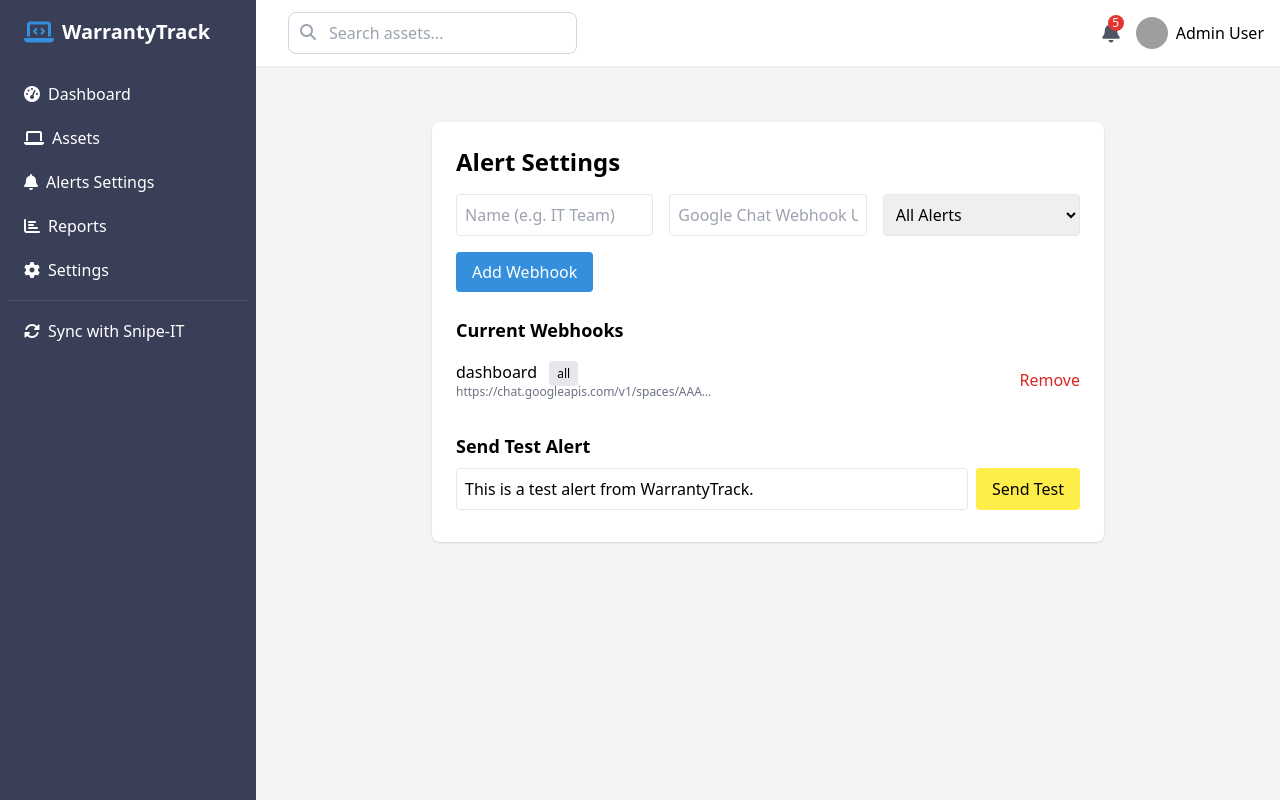
After one commit to Toymakerftw/warranty_dash, a Flask app: page /alert-settings in a window 1280 px wide. The commit adds this page. Run offline with Flask 3, Linux system fonts and the light colour scheme; data comes from the database, SQL or seed files in the repository; both versions use the stored data as it was after the commit; some libraries are stand-ins or nearby versions; grey boxes are pictures that could not be loaded.

Commit message:
alert webhooks

```diff
--- a/app.py
+++ b/app.py
@@ -1,6 +1,8 @@
 from flask import Flask
 from app.routes import main_bp, assets_bp
 from app.database import init_db
+from apscheduler.schedulers.background import BackgroundScheduler
+import atexit
 
 def create_app():
     app = Flask(__name__)
@@ -14,6 +16,27 @@ def create_app():
     with app.app_context():
         init_db()
 
+    # Scheduler setup (moved from main.py)
+    if not hasattr(app, 'apscheduler'):
+        from app.routes.main import send_scheduled_alerts
+        scheduler = BackgroundScheduler()
+        cron_expr = app.config.get('ALERT_CRON', '0 8 * * *')
+        cron_parts = cron_expr.split()
+        scheduler.add_job(
+            send_scheduled_alerts,
+            'cron',
+            minute=cron_parts[0],
+            hour=cron_parts[1],
+            day=cron_parts[2],
+            month=cron_parts[3],
+            day_of_week=cron_parts[4],
+            id='send_scheduled_alerts',
+            replace_existing=True
+        )
+        scheduler.start()
+        atexit.register(lambda: scheduler.shutdown())
+        app.apscheduler = scheduler
+
     return app
 
 if __name__ == '__main__':
--- a/app/database.py
+++ b/app/database.py
@@ -26,6 +26,17 @@ def init_db():
         warranty_end_date TEXT,
         purchase_date TEXT,
         notes TEXT,
+        created_at TEXT DEFAULT (datetime('now'))
+    )
+    ''')
+    # Add alert_settings table for storing webhook URLs and alert preferences
+    db.execute('''
+    CREATE TABLE IF NOT EXISTS alert_settings (
+        id INTEGER PRIMARY KEY AUTOINCREMENT,
+        name TEXT,
+        webhook_url TEXT,
+        alert_type TEXT,
+        is_active INTEGER DEFAULT 1,
         created_at TEXT DEFAULT (datetime('now'))
     )
     ''')
@@ -155,3 +166,26 @@ def normalize_date(date_str):
 
     # If all parsing fails, return None
     return None
+
+# Alert settings helpers
+def get_alert_settings():
+    db = get_db()
+    cursor = db.cursor()
+    cursor.execute("SELECT * FROM alert_settings WHERE is_active = 1")
+    return cursor.fetchall()
+
+def add_alert_setting(name, webhook_url, alert_type):
+    db = get_db()
+    cursor = db.cursor()
+    cursor.execute(
+        "INSERT INTO alert_settings (name, webhook_url, alert_type, is_active) VALUES (?, ?, ?, 1)",
+        (name, webhook_url, alert_type)
+    )
+    db.commit()
+    return cursor.lastrowid
+
+def remove_alert_setting(setting_id):
+    db = get_db()
+    cursor = db.cursor()
+    cursor.execute("UPDATE alert_settings SET is_active = 0 WHERE id = ?", (setting_id,))
+    db.commit()
--- a/app/routes/main.py
+++ b/app/routes/main.py
@@ -1,9 +1,10 @@
-from flask import Blueprint, request, render_template, jsonify, make_response
-from app.database import get_db, calculate_warranty_stats
+from flask import Blueprint, request, render_template, jsonify, make_response, current_app
+from app.database import get_db, calculate_warranty_stats, get_alert_settings, add_alert_setting, remove_alert_setting
 from datetime import datetime
 import math
 import io
 import csv
+import requests
 
 # First define the Blueprint
 main_bp = Blueprint('main', __name__)
@@ -100,6 +101,36 @@ def generate_alerts():
         })
 
     return alerts[:3]  # Return top 3 most important alerts
+
+# Utility to send a message to a Google Chat webhook
+def send_google_chat_message(webhook_url, message):
+    headers = {'Content-Type': 'application/json; charset=UTF-8'}
+    data = {"text": message}
+    try:
+        response = requests.post(webhook_url, json=data, headers=headers, timeout=5)
+        return response.status_code == 200
+    except Exception as e:
+        return False
+
+def send_scheduled_alerts():
+    from app.database import get_alert_settings, get_expiring_assets, get_recently_expired_assets
+    settings = get_alert_settings()
+    # Expiring soon
+    expiring = get_expiring_assets(30)
+    if expiring:
+        for s in settings:
+            if s['alert_type'] in ('all', 'warning'):
+                for item in expiring:
+                    msg = f"[Expiring Soon] {item['manufacturer']} {item['model'] or ''} ({item['count']}) warranties expiring soon. Action required."
+                    send_google_chat_message(s['webhook_url'], msg)
+    # Expired
+    expired = get_recently_expired_assets(30)
+    if expired:
+        for s in settings:
+            if s['alert_type'] in ('all', 'danger'):
+                for item in expired:
+                    msg = f"[Expired] {item['manufacturer']} {item['model'] or ''} ({item['count']}) warranties expired. Immediate attention needed."
+                    send_google_chat_message(s['webhook_url'], msg)
 
 # Then define your routes
 @main_bp.route('/')
@@ -361,3 +392,37 @@ def export_alert_details():
     response.headers['Content-type'] = 'text/csv'
 
     return response
+
+# Route to list all alert settings
+@main_bp.route('/alert-settings', methods=['GET'])
+def alert_settings():
+    settings = get_alert_settings()
+    return render_template('alert_settings.html', settings=settings)
+
+# Route to add a new alert setting
+@main_bp.route('/alert-settings/add', methods=['POST'])
+def add_alert_setting_route():
+    name = request.form.get('name')
+    webhook_url = request.form.get('webhook_url')
+    alert_type = request.form.get('alert_type')
+    if not (name and webhook_url and alert_type):
+        return jsonify({'success': False, 'message': 'All fields are required.'}), 400
+    add_alert_setting(name, webhook_url, alert_type)
+    return jsonify({'success': True, 'message': 'Alert setting added.'})
+
+# Route to remove an alert setting
+@main_bp.route('/alert-settings/remove/<int:setting_id>', methods=['POST'])
+def remove_alert_setting_route(setting_id):
+    remove_alert_setting(setting_id)
+    return jsonify({'success': True, 'message': 'Alert setting removed.'})
+
+# Route to send a test alert to all webhooks
+@main_bp.route('/alert-settings/test', methods=['POST'])
+def test_alert_settings():
+    message = request.form.get('message', 'This is a test alert from WarrantyTrack.')
+    settings = get_alert_settings()
+    results = []
+    for s in settings:
+        ok = send_google_chat_message(s['webhook_url'], message)
+        results.append({'name': s['name'], 'webhook_url': s['webhook_url'], 'success': ok})
+    return jsonify({'results': results})
--- a/config.py
+++ b/config.py
@@ -4,3 +4,4 @@ class Config:
     SECRET_KEY = os.environ.get('SECRET_KEY') or 'your_secret_key_here'
     DATABASE = 'warranty.db'
     DEBUG = True
+    ALERT_CRON = os.environ.get('ALERT_CRON', '0 8 * * *')  # Default: every day at 8am
--- /dev/null
+++ b/templates/alert_settings.html
@@ -0,0 +1,106 @@
+{% extends 'base.html' %}
+{% block title %}Alert Settings{% endblock %}
+{% block content %}
+<div class="max-w-2xl mx-auto bg-white p-6 rounded-lg shadow mt-8">
+    <h2 class="text-2xl font-bold mb-4">Alert Settings</h2>
+    <form id="add-alert-form" class="mb-6">
+        <div class="grid grid-cols-1 md:grid-cols-3 gap-4">
+            <input type="text" name="name" placeholder="Name (e.g. IT Team)" class="border p-2 rounded" required>
+            <input type="url" name="webhook_url" placeholder="Google Chat Webhook URL" class="border p-2 rounded" required>
+            <select name="alert_type" class="border p-2 rounded" required>
+                <option value="all">All Alerts</option>
+                <option value="warning">Expiring Soon</option>
+                <option value="danger">Expired</option>
+                <option value="info">New Assets</option>
+            </select>
+        </div>
+        <button type="submit" class="mt-4 bg-primary text-white px-4 py-2 rounded hover:bg-blue-700">Add Webhook</button>
+    </form>
+    <div id="alert-settings-list">
+        <h3 class="text-lg font-semibold mb-2">Current Webhooks</h3>
+        {% if settings %}
+        <ul class="divide-y">
+            {% for s in settings %}
+            <li class="flex items-center justify-between py-2">
+                <div>
+                    <span class="font-medium">{{ s.name }}</span>
+                    <span class="ml-2 text-xs bg-gray-200 px-2 py-1 rounded">{{ s.alert_type }}</span>
+                    <div class="text-xs text-gray-500 truncate w-64">{{ s.webhook_url }}</div>
+                </div>
+                <button class="remove-btn text-red-600 hover:underline" data-id="{{ s.id }}">Remove</button>
+            </li>
+            {% endfor %}
+        </ul>
+        {% else %}
+        <div class="text-gray-500">No webhooks configured.</div>
+        {% endif %}
+    </div>
+    <div class="mt-6">
+        <h3 class="text-lg font-semibold mb-2">Send Test Alert</h3>
+        <form id="test-alert-form" class="flex flex-col md:flex-row gap-2">
+            <input type="text" name="message" placeholder="Test message" class="border p-2 rounded flex-1" value="This is a test alert from WarrantyTrack.">
+            <button type="submit" class="bg-secondary text-black px-4 py-2 rounded hover:bg-yellow-400">Send Test</button>
+        </form>
+        <div id="test-results" class="mt-2 text-sm"></div>
+    </div>
+</div>
+{% endblock %}
+{% block scripts %}
+<script>
+// Add alert setting
+const addForm = document.getElementById('add-alert-form');
+addForm.addEventListener('submit', function(e) {
+    e.preventDefault();
+    const formData = new FormData(addForm);
+    fetch('{{ url_for('main.add_alert_setting_route') }}', {
+        method: 'POST',
+        body: formData
+    })
+    .then(r => r.json())
+    .then(data => {
+        if (data.success) {
+            location.reload();
+        } else {
+            alert(data.message);
+        }
+    });
+});
+// Remove alert setting
+const removeBtns = document.querySelectorAll('.remove-btn');
+removeBtns.forEach(btn => {
+    btn.addEventListener('click', function() {
+        if (confirm('Remove this webhook?')) {
+            fetch(`{{ url_for('main.remove_alert_setting_route', setting_id=0) }}`.replace('0', btn.dataset.id), {
+                method: 'POST'
+            })
+            .then(r => r.json())
+            .then(data => {
+                if (data.success) {
+                    location.reload();
+                } else {
+                    alert(data.message);
+                }
+            });
+        }
+    });
+});
+// Test alert
+const testForm = document.getElementById('test-alert-form');
+testForm.addEventListener('submit', function(e) {
+    e.preventDefault();
+    const formData = new FormData(testForm);
+    fetch('{{ url_for('main.test_alert_settings') }}', {
+        method: 'POST',
+        body: formData
+    })
+    .then(r => r.json())
+    .then(data => {
+        let html = '';
+        data.results.forEach(r => {
+            html += `<div>${r.name}: <span class='${r.success ? 'text-green-600' : 'text-red-600'}'>${r.success ? 'Success' : 'Failed'}</span></div>`;
+        });
+        document.getElementById('test-results').innerHTML = html;
+    });
+});
+</script>
+{% endblock %}
--- a/templates/base.html
+++ b/templates/base.html
@@ -42,8 +42,8 @@
                 <a href="{{ url_for('assets.upload_csv') }}" class="block py-2.5 px-4 rounded hover:bg-gray-700 transition duration-200 {% if request.path == url_for('assets.upload_csv') %}bg-primary text-white{% endif %}">
                     <i class="fas fa-laptop mr-2"></i>Assets
                 </a>
-                <a href="#" class="block py-2.5 px-4 rounded hover:bg-gray-700 transition duration-200">
-                    <i class="fas fa-bell mr-2"></i>Alerts
+                <a href="{{ url_for('main.alert_settings') }}" class="block py-2.5 px-4 rounded hover:bg-gray-700 transition duration-200">
+                    <i class="fas fa-bell mr-2"></i>Alerts Settings
                 </a>
                 <a href="#" class="block py-2.5 px-4 rounded hover:bg-gray-700 transition duration-200">
                     <i class="fas fa-chart-bar mr-2"></i>Reports
--- a/templates/dashboard.html
+++ b/templates/dashboard.html
@@ -215,6 +215,7 @@
             <div>
                 <h3 class="font-semibold">Set Alerts</h3>
                 <p class="text-sm text-gray-500">Configure notifications</p>
+                <a href="{{ url_for('main.alert_settings') }}" class="mt-2 inline-block text-primary underline">Alert Settings</a>
             </div>
         </div>
     </div>
```
Also changed, not shown: warranty.db.
